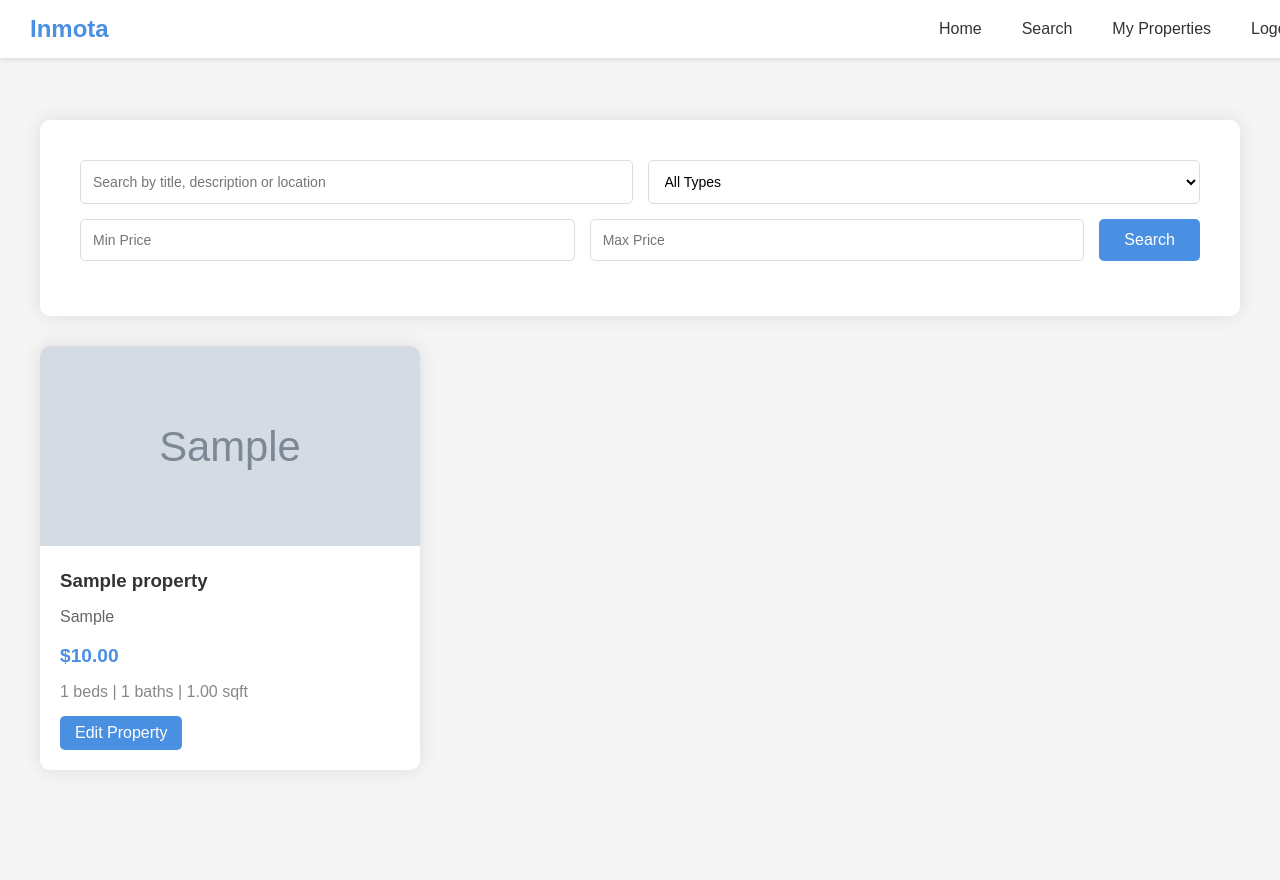
After one commit to Freddfazm/inmota, a Flask app: page /search in a window 1280 px wide. The commit adds this page. Run offline with Flask 3, Linux system fonts and the light colour scheme; a user stored in the database is signed in; tables that the repository leaves empty hold one stand-in row (values such as "Sample post"); grey boxes marked "Sample" are stand-in pictures.

Commit message:
search page and styles consistency

```diff
--- a/app.py
+++ b/app.py
@@ -194,3 +194,32 @@ if __name__ == '__main__':
         db.create_all()
     port = int(os.environ.get('PORT', 5000))
     app.run(host='0.0.0.0', port=port)
+
+@app.route('/search', methods=['GET'])
+@login_required
+def search_properties():
+    query = request.args.get('query', '')
+    property_type = request.args.get('property_type', '')
+    min_price = request.args.get('min_price', '')
+    max_price = request.args.get('max_price', '')
+
+    properties_query = Property.query
+
+    if query:
+        properties_query = properties_query.filter(
+            (Property.title.ilike(f'%{query}%')) |
+            (Property.description.ilike(f'%{query}%')) |
+            (Property.location.ilike(f'%{query}%'))
+        )
+
+    if property_type:
+        properties_query = properties_query.filter(Property.property_type == property_type)
+
+    if min_price:
+        properties_query = properties_query.filter(Property.price >= float(min_price))
+
+    if max_price:
+        properties_query = properties_query.filter(Property.price <= float(max_price))
+
+    properties = properties_query.all()
+    return render_template('search.html', properties=properties)
--- a/static/css/style.css
+++ b/static/css/style.css
@@ -144,3 +144,148 @@ h2 {
 .register-link a:hover {
     text-decoration: underline;
 }
+
+textarea {
+    width: 100%;
+    padding: 12px;
+    border: 1px solid #ddd;
+    border-radius: 5px;
+    min-height: 100px;
+    font-family: inherit;
+    font-size: 14px;
+    box-sizing: border-box;
+}
+
+.form-row {
+    display: flex;
+    gap: 20px;
+    margin-bottom: 20px;
+}
+
+.form-group.half {
+    flex: 1;
+}
+
+select {
+    width: 100%;
+    padding: 12px;
+    border: 1px solid #ddd;
+    border-radius: 5px;
+    font-size: 14px;
+    background-color: white;
+}
+
+input[type="file"] {
+    padding: 10px 0;
+}
+
+/* Search page specific styles */
+.search-container {
+    max-width: 1200px;
+    margin: 20px auto;
+    padding: 20px;
+}
+
+.search-form {
+    background: white;
+    padding: 40px;
+    border-radius: 10px;
+    box-shadow: 0 0 20px rgba(0, 0, 0, 0.1);
+    margin-bottom: 30px;
+}
+
+.search-row {
+    display: flex;
+    gap: 15px;
+    margin-bottom: 15px;
+}
+
+.search-row input,
+.search-row select {
+    flex: 1;
+    padding: 12px;
+    border: 1px solid #ddd;
+    border-radius: 5px;
+    font-size: 14px;
+}
+
+.search-btn {
+    background-color: #4a90e2;
+    color: white;
+    padding: 12px 25px;
+    border: none;
+    border-radius: 5px;
+    font-size: 16px;
+    cursor: pointer;
+    transition: background-color 0.3s;
+}
+
+.search-btn:hover {
+    background-color: #357abd;
+}
+
+/* Property cards styling */
+.properties-grid {
+    display: grid;
+    grid-template-columns: repeat(auto-fill, minmax(300px, 1fr));
+    gap: 30px;
+    margin-top: 30px;
+}
+
+.property-card {
+    background: white;
+    border-radius: 10px;
+    overflow: hidden;
+    box-shadow: 0 0 20px rgba(0, 0, 0, 0.1);
+    transition: transform 0.3s;
+}
+
+.property-card:hover {
+    transform: translateY(-5px);
+}
+
+.property-card img {
+    width: 100%;
+    height: 200px;
+    object-fit: cover;
+}
+
+.property-info {
+    padding: 20px;
+}
+
+.property-info h3 {
+    margin: 0 0 10px 0;
+    color: #333;
+}
+
+.location {
+    color: #666;
+    margin-bottom: 10px;
+}
+
+.price {
+    color: #4a90e2;
+    font-size: 1.2em;
+    font-weight: bold;
+    margin-bottom: 10px;
+}
+
+.details {
+    color: #888;
+    margin-bottom: 15px;
+}
+
+.edit-btn {
+    display: inline-block;
+    background: #4a90e2;
+    color: white;
+    padding: 8px 15px;
+    border-radius: 5px;
+    text-decoration: none;
+    transition: background-color 0.3s;
+}
+
+.edit-btn:hover {
+    background-color: #357abd;
+}
--- /dev/null
+++ b/templates/search.html
@@ -0,0 +1,65 @@
+<!DOCTYPE html>
+<html>
+<head>
+    <title>Search Properties - Inmota</title>
+    <link rel="stylesheet" href="{{ url_for('static', filename='css/style.css') }}">
+</head>
+<body>
+    <nav class="navbar">
+        <div class="nav-brand">Inmota</div>
+        <div class="nav-links">
+            <a href="{{ url_for('home') }}">Home</a>
+            <a href="{{ url_for('search_properties') }}">Search</a>
+            {% if current_user.is_authenticated %}
+                <a href="{{ url_for('properties') }}">My Properties</a>
+                <a href="{{ url_for('logout') }}">Logout</a>
+            {% else %}
+                <a href="{{ url_for('login') }}">Login</a>
+                <a href="{{ url_for('register') }}">Register</a>
+            {% endif %}
+        </div>
+    </nav>
+
+    <div class="search-container">
+        <div class="search-form">
+            <form method="GET" action="{{ url_for('search_properties') }}">
+                <div class="search-row">
+                    <input type="text" name="query" placeholder="Search by title, description or location" value="{{ request.args.get('query', '') }}">
+                    <select name="property_type">
+                        <option value="">All Types</option>
+                        <option value="house">House</option>
+                        <option value="apartment">Apartment</option>
+                        <option value="commercial">Commercial</option>
+                    </select>
+                </div>
+                <div class="search-row">
+                    <input type="number" name="min_price" placeholder="Min Price" value="{{ request.args.get('min_price', '') }}">
+                    <input type="number" name="max_price" placeholder="Max Price" value="{{ request.args.get('max_price', '') }}">
+                    <button type="submit" class="search-btn">Search</button>
+                </div>
+            </form>
+        </div>
+
+        <div class="properties-grid">
+            {% for property in properties %}
+            <div class="property-card">
+                {% if property.photos %}
+                    <img src="{{ property.photos[0].photo_url }}" alt="{{ property.title }}">
+                {% endif %}
+                <div class="property-info">
+                    <h3>{{ property.title }}</h3>
+                    <p class="location">{{ property.location }}</p>
+                    <p class="price">${{ "{:,.2f}".format(property.price) }}</p>
+                    <p class="details">
+                        {{ property.bedrooms }} beds | {{ property.bathrooms }} baths | {{ property.area }} sqft
+                    </p>
+                    {% if current_user.is_authenticated and property.realtor_id == current_user.id %}
+                        <a href="{{ url_for('edit_property', id=property.id) }}" class="edit-btn">Edit Property</a>
+                    {% endif %}
+                </div>
+            </div>
+            {% endfor %}
+        </div>
+    </div>
+</body>
+</html>
```
Also changed, not shown: templates/property_form.html (+48 -47 lines).
